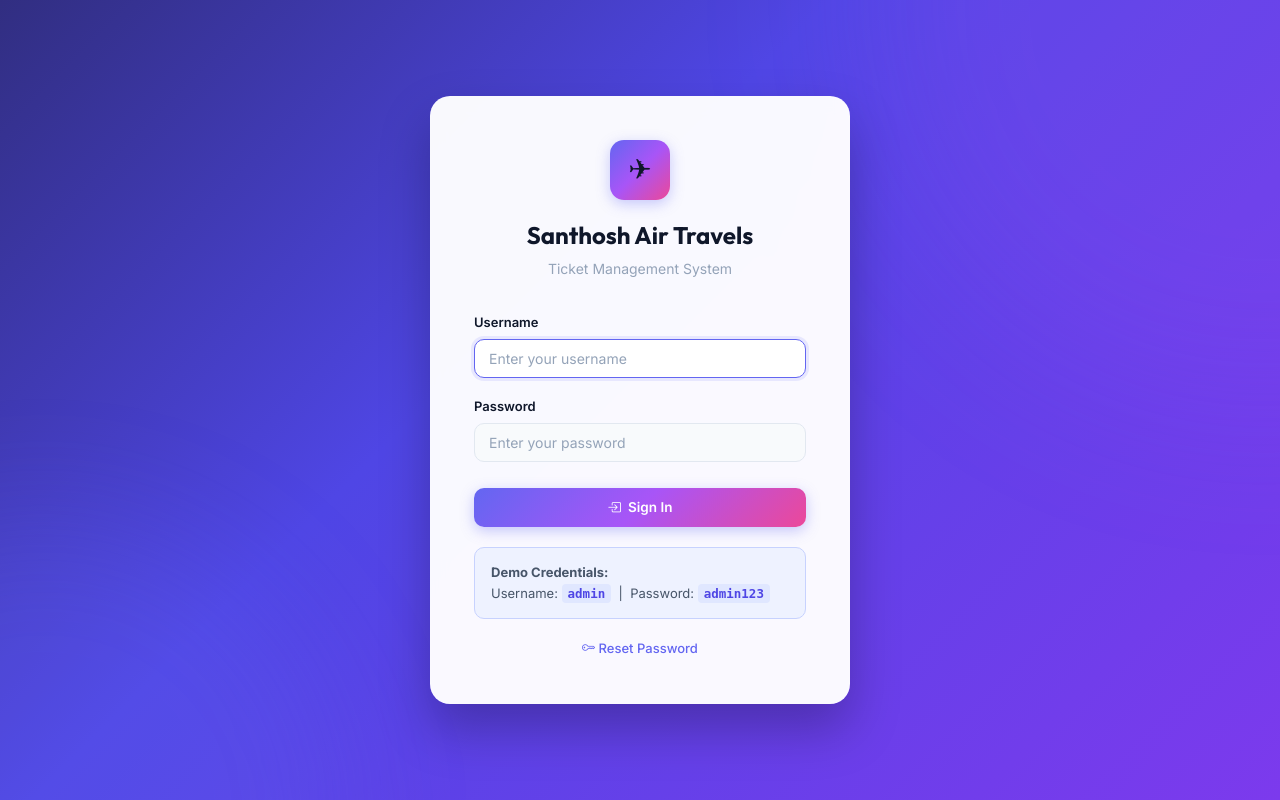
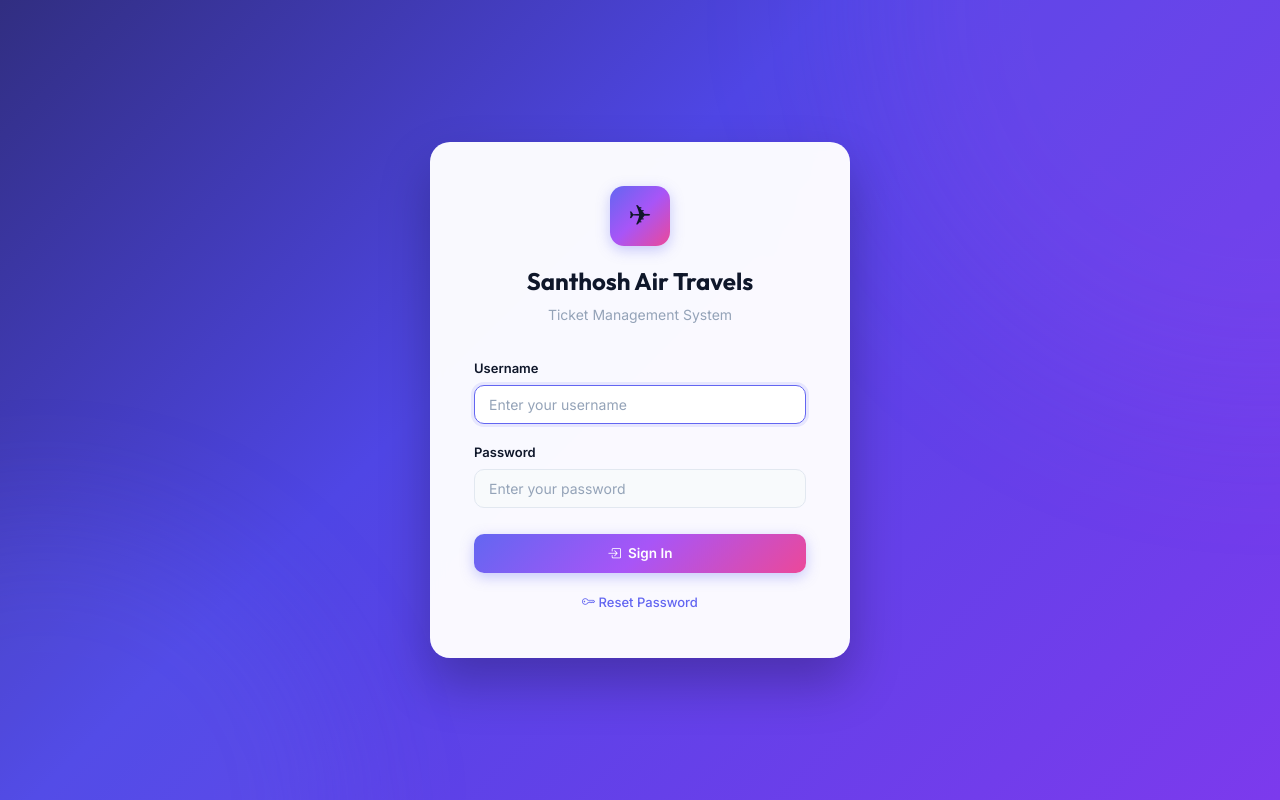
Before and after one commit to santhoshsivan6383/santhoshairtravels, a PHP site: page / in a window 1280 px wide. Run offline with PHP 8.4, Linux system fonts and the light colour scheme.

Commit message:
moved chenges

```diff
--- a/templates/auth/login.tpl
+++ b/templates/auth/login.tpl
@@ -55,12 +55,6 @@
                     <i class="bi bi-box-arrow-in-right"></i> Sign In
                 </button>
             </form>
-
-            <div class="demo-info">
-                <strong>Demo Credentials:</strong><br>
-                Username: <code>admin</code> &nbsp;|&nbsp; Password: <code>admin123</code>
-            </div>
-
             <div style="margin-top: 16px; text-align: center;">
                 <a href="#" onclick="App.route('reset'); return false;" style="color: var(--primary); font-size: 13px; font-weight: 500;">
                     <i class="bi bi-key"></i> Reset Password
```
Also changed, not shown: sql/db_setup.sql (renamed from db_setup.sql).
